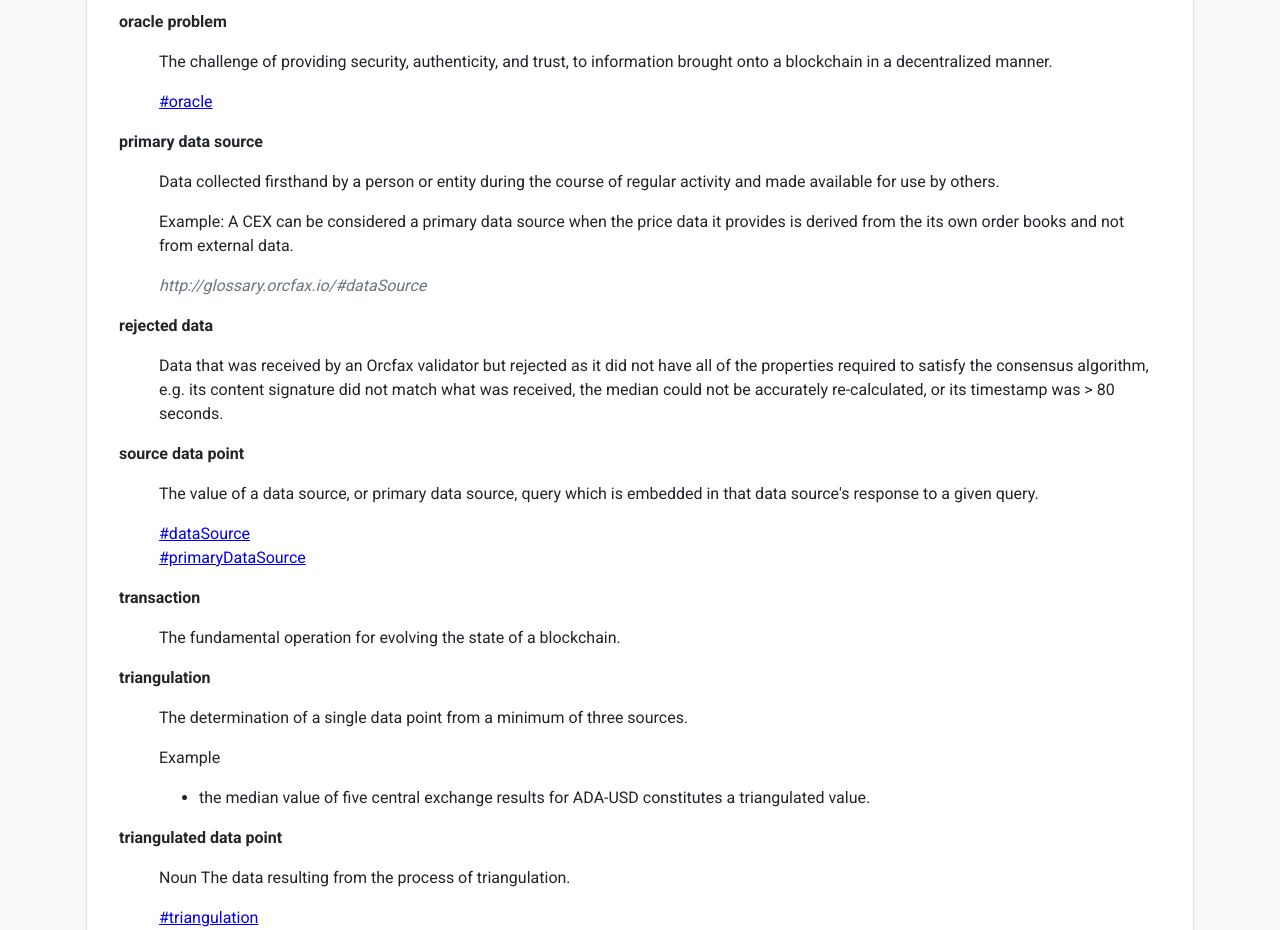
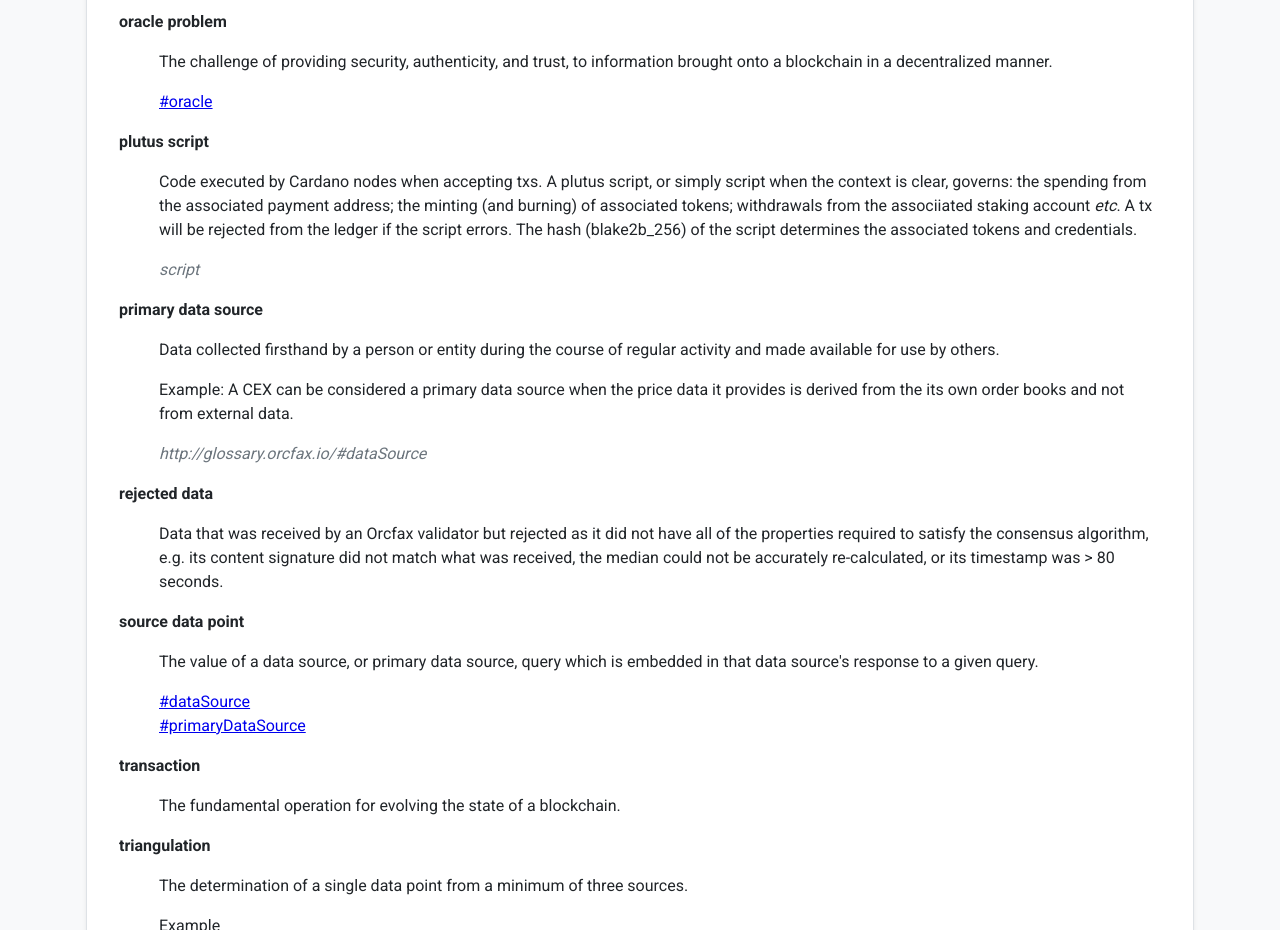
Before and after one commit to orcfax/glossary, a plain HTML site: page docs/index.html in a window 1280 px wide. Shown: the part 4340-5270 px from the top of the page. Drawn offline with Linux system fonts and the light colour scheme.

Commit message:
add plutus script (#45)
* add plutus script

* rebuild and lint

---------

Co-authored-by: waalge <waagle@jes>

```diff
--- a/docs/index.html
+++ b/docs/index.html
@@ -321,6 +321,16 @@
  </p>
 </dd> <dd class="col-12 mt" lang="en" property="skos:related"><a href="#oracle">#oracle</a></dd></div>
 
+<div class="term-container" id="plutusScript" typeof="skos:Concept"><dt class="col-12 mt" lang="en" property="skos:prefLabel">plutus script</dt> <dd class="col-12" lang="en" property="skos:definition"><p> Code executed by Cardano nodes when accepting txs.
+ A plutus script, or simply script when the context is clear, governs:
+ the spending from the associated payment address;
+ the minting (and burning) of associated tokens;
+ withdrawals from the associiated staking account <em>etc</em>.
+ A tx will be rejected from the ledger if the script errors.
+ The hash (blake2b_256) of the script determines the associated tokens and credentials.
+ </p>
+</dd> <dd class="col-12 alt-label" lang="en" property="skos:altLabel">script</dd></div>
+
 <div class="term-container" id="primaryDataSource" typeof="skos:Concept"><dt class="col-12 mt" lang="en" property="skos:prefLabel">primary data source</dt> <dd class="col-12" lang="en" property="skos:definition"><p> Data collected firsthand by a person or entity during the
  course of regular activity and made available for use by
  others.</p>
```
Also changed, not shown: 1 other file.
